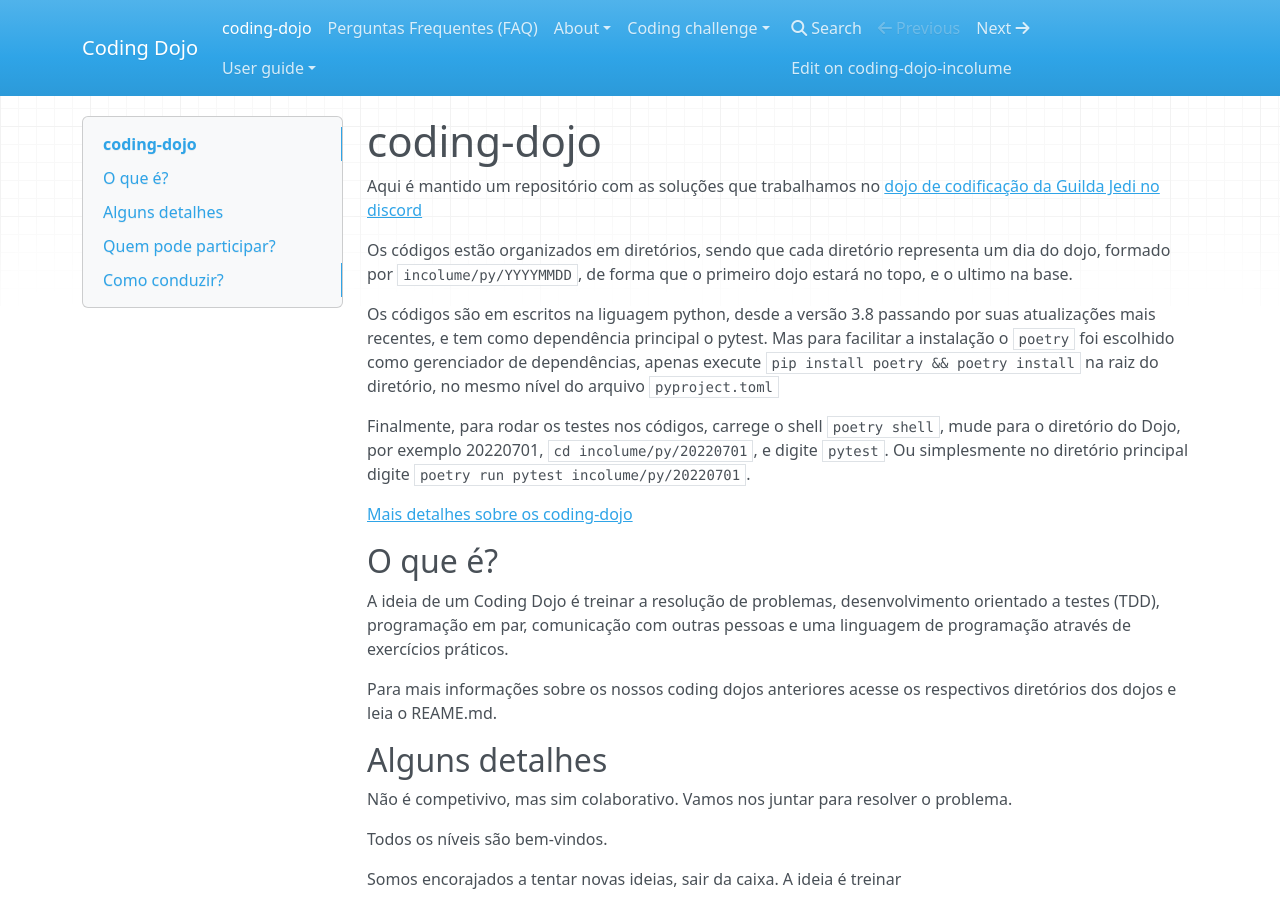
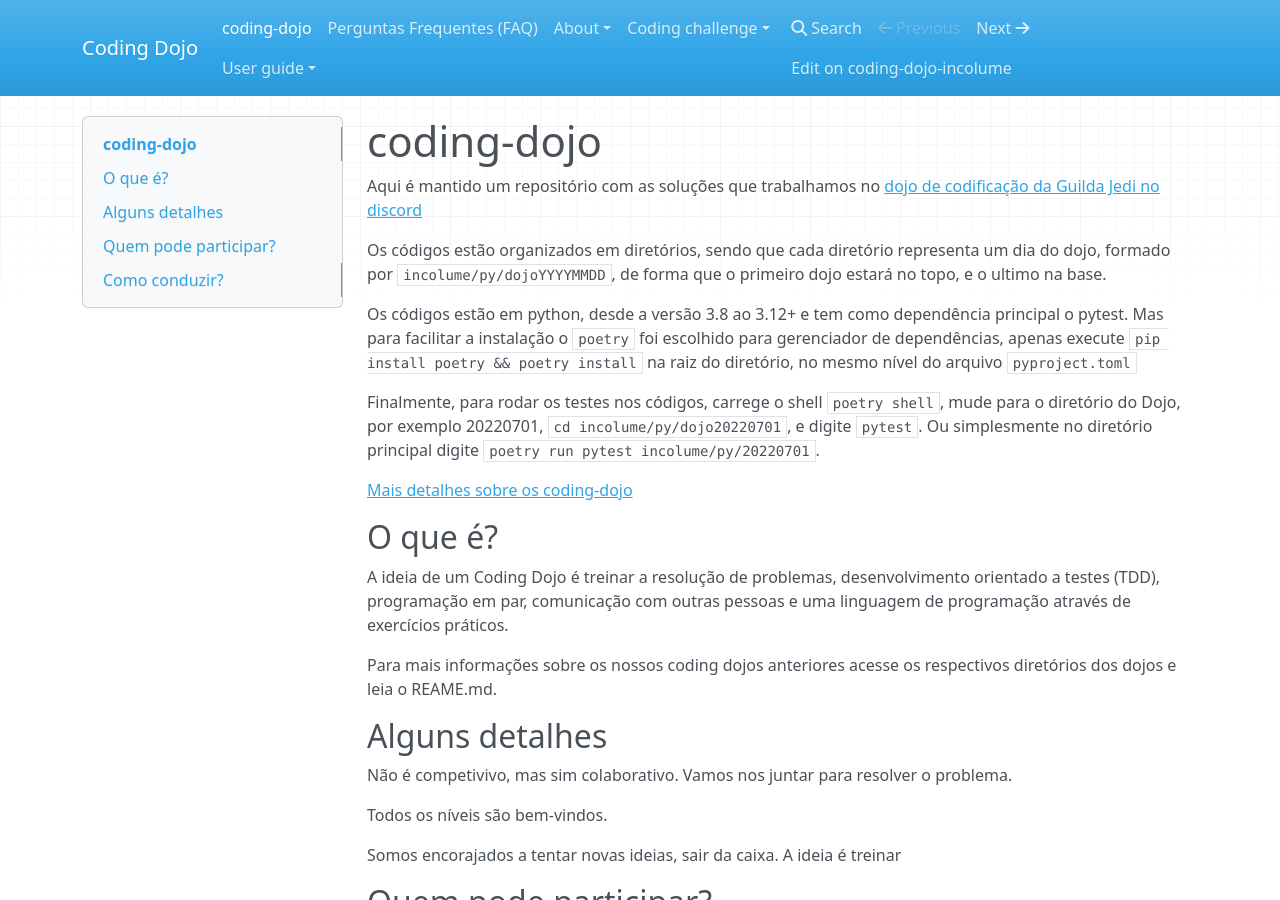
Before and after one commit to incolume-jedi/coding-dojo, an MkDocs documentation site: the page built from docs/index.md, in a window 1280 px wide and 900 px high. Built offline with MkDocs 1.6.1, drawn with Linux system fonts in a browser that asks for light colours; nearby versions of some CDN libraries.

Commit message:
docs: #114 atualização das referências conforme atualização a ser realizada nos diretórios de dojo

```diff
--- a/docs/index.md
+++ b/docs/index.md
@@ -3,11 +3,11 @@
 Aqui é mantido um repositório com as soluções que trabalhamos no [dojo de codificação da Guilda Jedi no discord](https://discord.gg/qA8CBQHSbK)
 
 
-Os códigos estão organizados em diretórios, sendo que cada diretório representa um dia do dojo, formado por `incolume/py/YYYYMMDD`, de forma que o primeiro dojo estará no topo, e o ultimo na base.
+Os códigos estão organizados em diretórios, sendo que cada diretório representa um dia do dojo, formado por `incolume/py/dojoYYYYMMDD`, de forma que o primeiro dojo estará no topo, e o ultimo na base.
 
-Os códigos são em escritos na liguagem python, desde a versão 3.8 passando por suas atualizações mais recentes, e tem como dependência principal o pytest. Mas para facilitar a instalação o `poetry` foi escolhido como gerenciador de dependências, apenas execute `pip install poetry && poetry install` na raiz do diretório, no mesmo nível do arquivo `pyproject.toml`
+Os códigos estão em python, desde a versão 3.8 ao 3.12+ e tem como dependência principal o pytest. Mas para facilitar a instalação o `poetry` foi escolhido para gerenciador de dependências, apenas execute `pip install poetry && poetry install` na raiz do diretório, no mesmo nível do arquivo `pyproject.toml`
 
-Finalmente, para rodar os testes nos códigos, carrege o shell `poetry shell`, mude para o diretório do Dojo, por exemplo 20220701, `cd incolume/py/20220701`, e digite `pytest`. Ou simplesmente no diretório principal digite `poetry run pytest incolume/py/20220701`.
+Finalmente, para rodar os testes nos códigos, carrege o shell `poetry shell`, mude para o diretório do Dojo, por exemplo 20220701, `cd incolume/py/dojo20220701`, e digite `pytest`. Ou simplesmente no diretório principal digite `poetry run pytest incolume/py/20220701`.
 
 [Mais detalhes sobre os coding-dojo](FAQ.md)
 
```
Also changed, not shown: README.md (+3 -3 lines).
